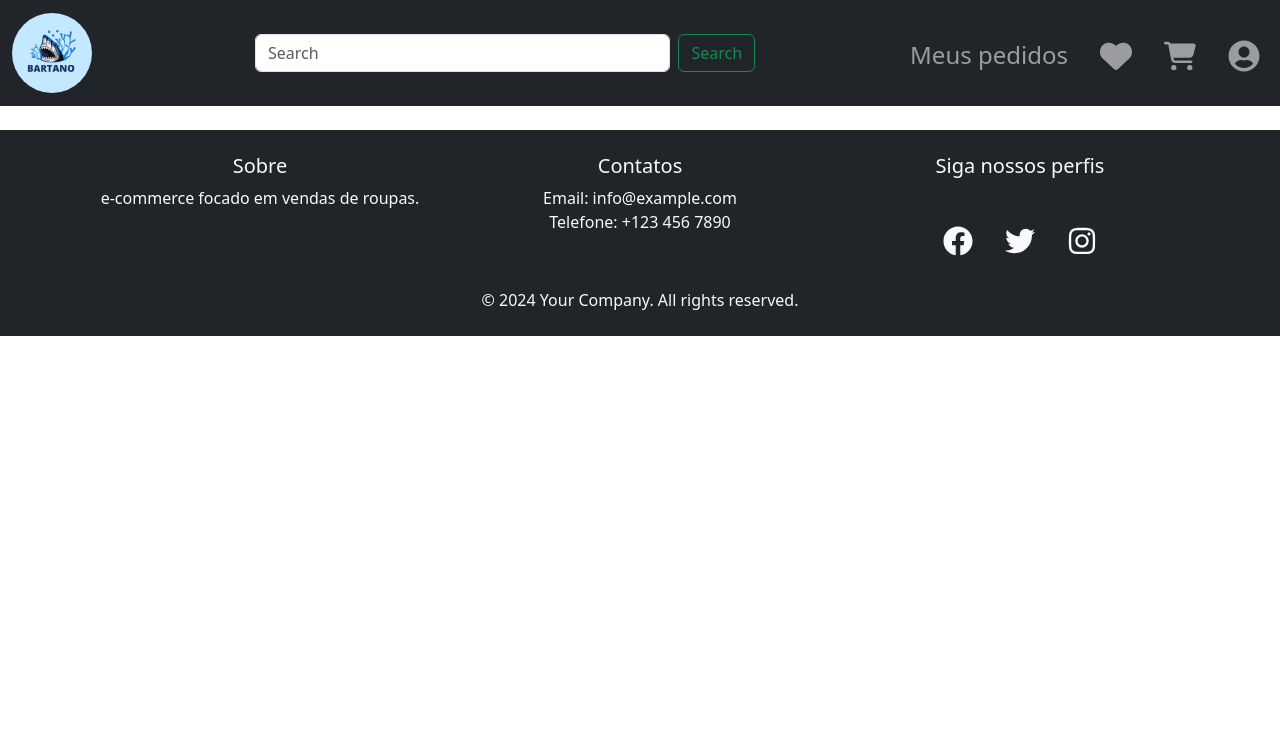
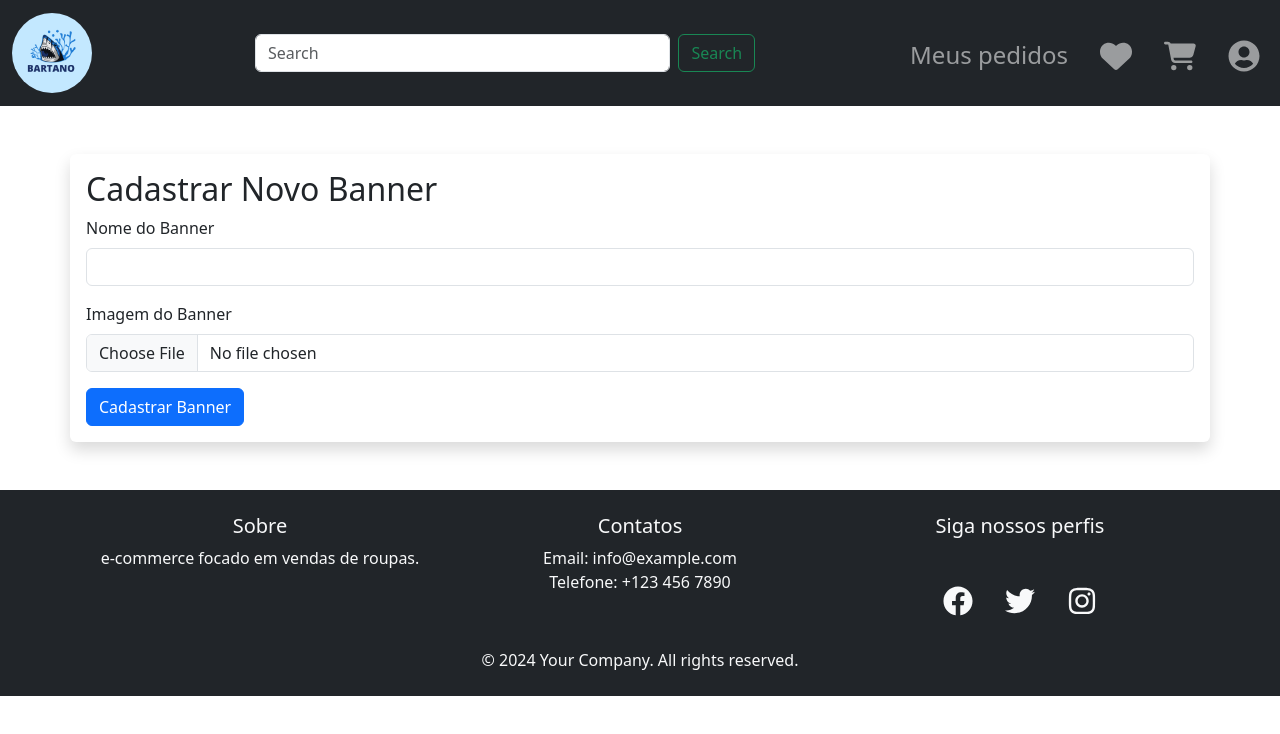
Before and after one commit to ArturMineiro/e-commerce, a React (Vite) app in the folder frontend/: page /admin/cadastrarbanners in a window 1280 px wide. Shown: the top 734 px of the page. Built offline with nearby package versions, Linux system fonts and the light colour scheme; sample sign-in values are in the browser's storage.

Commit message:
cadastrar banners e detalhes

```diff
--- a/frontend/src/App.tsx
+++ b/frontend/src/App.tsx
@@ -12,6 +12,7 @@ import CadastrarProdutos from './admin/CadastrarProdutos';
 import ProtectedRoute from './components/ProtectedRoute';
 import { AuthProvider } from './hooks/AuthContext';
 import Dashboard from './admin/Dashbord';
+import CadastrarBanners from './admin/CadastrarBanners';
 
 const App: React.FC = () => {
   return (
@@ -22,6 +23,7 @@ const App: React.FC = () => {
           <Routes>
           <Route path="/admin/dashboard" element={<ProtectedRoute element={<Dashboard />} />} />
             <Route path="/admin/cadastrarprodutos" element={<ProtectedRoute element={<CadastrarProdutos />} />} />
+            <Route path="/admin/cadastrarbanners" element={<ProtectedRoute element={<CadastrarBanners />} />} />
             <Route path="/home" element={<Home />} />
             <Route path="/" element={<Home />} />
             <Route path="/carrinho" element={<Carrinho />} />
--- a/frontend/src/admin/CadastrarBanners.tsx
+++ b/frontend/src/admin/CadastrarBanners.tsx
@@ -1,13 +1,73 @@
-import React, { useState } from 'react';
+import React, { useState, ChangeEvent, FormEvent } from 'react';
+import axios from 'axios';
 
-function CadastrarBanners(){
-return (
-    <div>
-        <p>dasdsadasd</p>
-    </div>
-)
+function CadastrarBanners() {
+    const [bannerName, setBannerName] = useState<string>('');
+    const [bannerImage, setBannerImage] = useState<File | null>(null);
+    const [message, setMessage] = useState<string>('');
 
+    const handleImageChange = (e: ChangeEvent<HTMLInputElement>) => {
+        if (e.target.files && e.target.files.length > 0) {
+            setBannerImage(e.target.files[0]);
+        }
+    };
+
+    const handleSubmit = async (e: FormEvent) => {
+        e.preventDefault();
+
+        if (!bannerImage) {
+            setMessage('Selecione uma imagem para o banner.');
+            return;
+        }
+
+        const formData = new FormData();
+        formData.append('bannerName', bannerName);
+        formData.append('bannerImage', bannerImage);
+
+        try {
+            await axios.post('/api/banners', formData, {
+                headers: {
+                    'Content-Type': 'multipart/form-data',
+                },
+            });
+            setMessage('Banner cadastrado com sucesso!');
+        } catch (error) {
+            setMessage('Erro ao cadastrar o banner. Tente novamente.');
+        }
+    };
+
+    return (
+        <div className="container mt-5 shadow p-3 mb-5 bg-body rounded">
+            <h2>Cadastrar Novo Banner</h2>
+            {message && <div className="alert alert-info">{message}</div>}
+            <form onSubmit={handleSubmit}>
+                <div className="mb-3">
+                    <label htmlFor="bannerName" className="form-label">Nome do Banner</label>
+                    <input
+                        type="text"
+                        className="form-control"
+                        id="bannerName"
+                        value={bannerName}
+                        onChange={(e) => setBannerName(e.target.value)}
+                        required
+                    />
+                </div>
+
+                <div className="mb-3">
+                    <label htmlFor="bannerImage" className="form-label">Imagem do Banner</label>
+                    <input
+                        type="file"
+                        className="form-control"
+                        id="bannerImage"
+                        onChange={handleImageChange}
+                        required
+                    />
+                </div>
+
+                <button type="submit" className="btn btn-primary">Cadastrar Banner</button>
+            </form>
+        </div>
+    );
 }
 
-
-export default CadastrarBanners
+export default CadastrarBanners;
--- a/frontend/src/admin/CadastrarProdutos.tsx
+++ b/frontend/src/admin/CadastrarProdutos.tsx
@@ -59,7 +59,7 @@ const CadastrarProdutos: React.FC = () => {
   };
 
   return (
-    <div className="container mt-5">
+    <div className="container mt-5 shadow p-3 mb-5 bg-body rounded">
       <h2>Cadastrar Produto</h2>
       <form onSubmit={handleSubmit}>
         <div className="form-group">
--- a/frontend/src/admin/Dashbord.tsx
+++ b/frontend/src/admin/Dashbord.tsx
@@ -11,7 +11,7 @@ function Dashboard() {
     });
 
     return (
-        <div className="container mt-5">
+        <div className="container mt-5 shadow p-3 mb-5 bg-body rounded">
             <h1 className="mb-4">Admin Dashboard</h1>
             <div className="row">
                 <div className="col-md-3">
```
